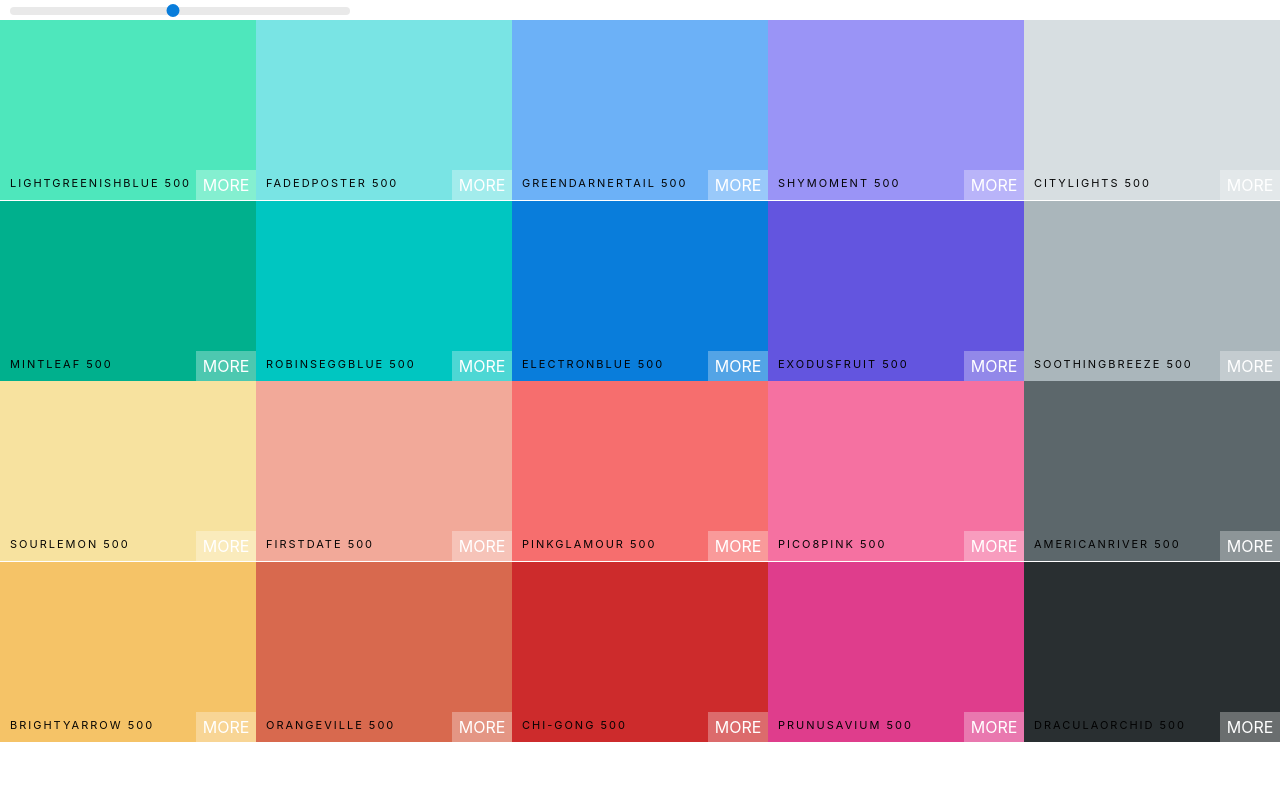
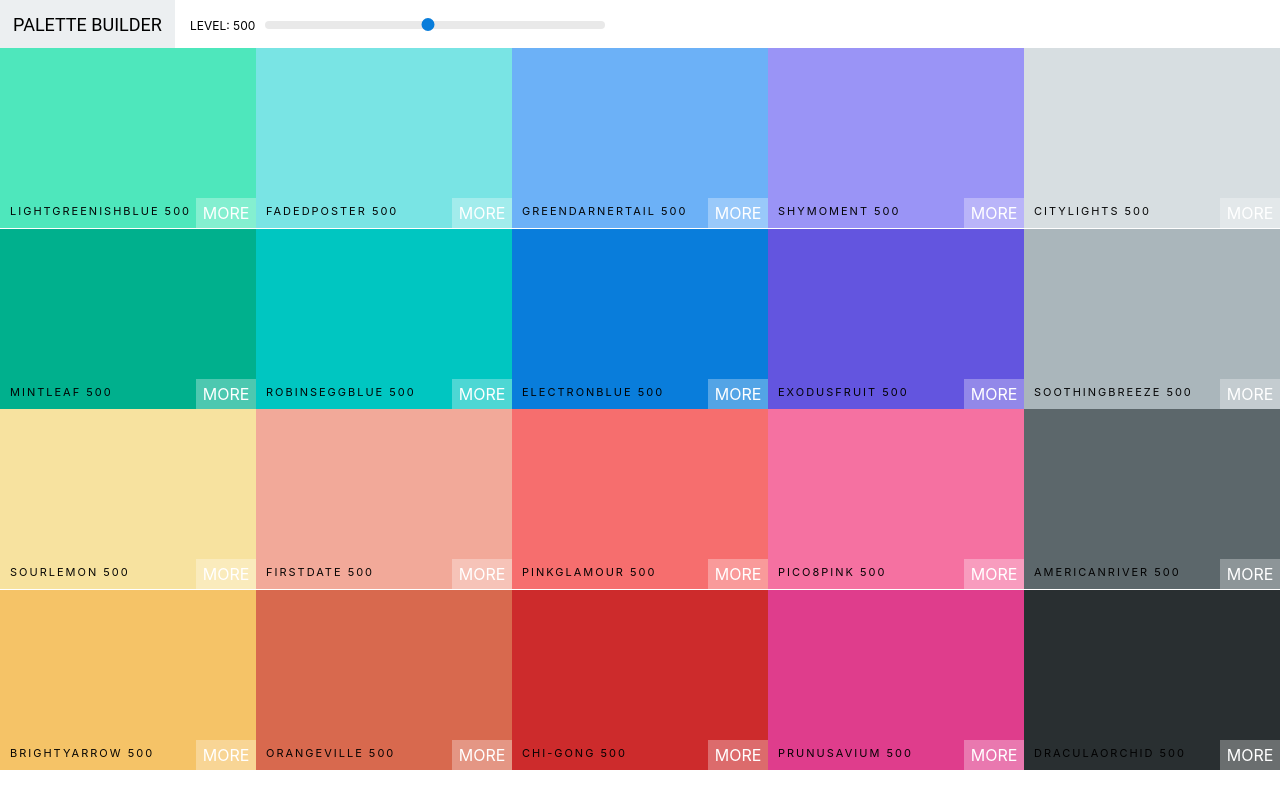
Before and after one commit to lawrencedarcy/colour-app, a React (Create React App) app in the folder color-app/: page / in a window 1280 px wide. Built offline with nearby package versions, Linux system fonts and the light colour scheme.

Commit message:
add navbar

```diff
--- /dev/null
+++ b/color-app/src/Navbar.css
@@ -0,0 +1,63 @@
+.Navbar {
+  display: flex;
+  align-items: center;
+  justify-content: flex-start;
+  height: 6vh;
+
+}
+
+.logo {
+  margin-right: 15px;
+  padding: 0 13px;
+  font-size: 18px;
+  background-color: #eceff1;
+  font-family: Roboto, monospace;
+  height: 100%;
+  display: flex;
+  align-items: center;
+}
+
+.logo a {
+  text-decoration: none;
+  color: black;
+}
+
+.slider-container {
+  font-size: 12px;
+}
+
+
+
+
+.slider {
+
+  width: 340px;
+  margin: 0 10px;
+  display: inline-block;
+
+}
+
+.rc-slider-track {
+
+background-color: transparent;
+}
+
+.rc-slider-handle,
+.rc-slider-handle:active,
+.rc-slider-handle:hover,
+.rc-slider-handle:focus
+ {
+  background-color: #097ddb;
+  outline: none;
+  border: 2px solid #097ddb;
+  box-shadow: none;
+  width: 13px;
+  height: 13px;
+  margin-left: -7px;
+  margin-top: -3px;
+}
+
+
+.rc-slider-rail {
+  height: 8px;
+}
--- /dev/null
+++ b/color-app/src/Navbar.js
@@ -0,0 +1,34 @@
+import React, { Component } from "react";
+import "rc-slider/assets/index.css";
+import Slider from "rc-slider";
+
+import "./Navbar.css";
+
+class Navbar extends Component {
+  render() {
+    const { level, changeLevel } = this.props;
+    return (
+      <header className="Navbar">
+        <div className="logo">
+          <a href="">PALETTE BUILDER</a>
+          </div>
+
+          <div className="slider-container">
+            <span>LEVEL: {level}</span>
+            <div className="slider">
+              <Slider
+                defaultValue={level}
+                min={100}
+                max={900}
+                onAfterChange={changeLevel}
+                step={100}
+              />
+            </div>
+          </div>
+
+      </header>
+    );
+  }
+}
+
+export default Navbar;
--- a/color-app/src/Palette.css
+++ b/color-app/src/Palette.css
@@ -9,37 +9,3 @@
 
   height: 90%;
 }
-
-
-.slider {
-
-  width: 340px;
-  margin: 0 10px;
-  display: inline-block;
-
-}
-
-.rc-slider-track {
-
-background-color: transparent;
-}
-
-.rc-slider-handle,
-.rc-slider-handle:active,
-.rc-slider-handle:hover,
-.rc-slider-handle:focus
- {
-  background-color: #097ddb;
-  outline: none;
-  border: 2px solid #097ddb;
-  box-shadow: none;
-  width: 13px;
-  height: 13px;
-  margin-left: -7px;
-  margin-top: -3px;
-}
-
-
-.rc-slider-rail {
-  height: 8px;
-}
--- a/color-app/src/Palette.js
+++ b/color-app/src/Palette.js
@@ -1,8 +1,9 @@
 import React, { Component } from "react";
 import ColorBox from "./ColorBox";
-import "rc-slider/assets/index.css";
+import Navbar from './Navbar';
+
 import "./Palette.css";
-import Slider from "rc-slider";
+
 
 
 class Palette extends Component {
@@ -24,15 +25,7 @@
     ].map(color => <ColorBox background={color.hex} name={color.name} />);
     return (
       <div className="Palette">
-        <div className="slider">
-        <Slider
-          defaultValue={level}
-          min={100}
-          max={900}
-          onAfterChange={this.changeLevel}
-          step={100}
-        />
-        </div>
+        <Navbar level={level} changeLevel={this.changeLevel}/>
         <div className="Palette-colors">{colorBoxes}</div>
       </div>
     );
```
